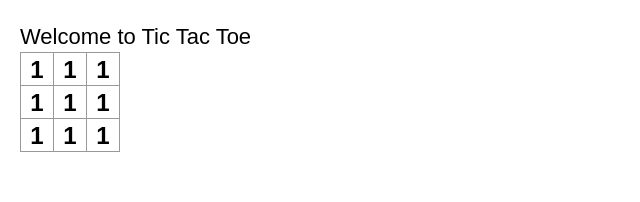
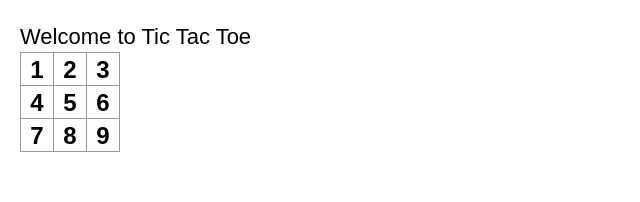
Before and after one commit to trevornei/react-TicTacToe, a React (Vite) app in the folder ticTacToe/: page / in a window 1280 px wide. Shown: the top 202 px of the page, without its empty margins (0-640 px from the left). Built offline with nearby package versions, Linux system fonts and the light colour scheme.

Commit message:
passed the prop {value} down to each child component of Square.

```diff
--- a/ticTacToe/src/components/Board.jsx
+++ b/ticTacToe/src/components/Board.jsx
@@ -8,24 +8,27 @@
 // Create a new component called Square
 // Refactor each row to have 3 square components.
 
+// Now that the board has 3 rows of 3 squares let's work on state.
+// Pass { value } prop to each square.
+
 export default function board() {
     return (
         <>
             <div className="mt-4 mb-12 p-4 rounded-sm bg-gradient-to-bl from-violet-800 to-cyan-500">
                 <div className="board-row">
-                        <Square/>
-                        <Square/>
-                        <Square/>
+                        <Square value={1}/>
+                        <Square value={2}/>
+                        <Square value={3}/>
                 </div>
                 <div className="board-row">
-                    <Square/>
-                    <Square/>
-                    <Square/>
+                    <Square value={4}/>
+                    <Square value={5}/>
+                    <Square value={6}/>
                 </div>
                 <div className="board-row">
-                    <Square/>
-                    <Square/>
-                    <Square/>
+                    <Square value={7}/>
+                    <Square value={8}/>
+                    <Square value={9}/>
                 </div>
             </div>
         </>
--- a/ticTacToe/src/components/Square.jsx
+++ b/ticTacToe/src/components/Square.jsx
@@ -1,9 +1,12 @@
 import React from "react";
 
-export default function Square () {
+// Now pass down { value } as a prop.
+// Then pass value into the div by escaping into JSX
+
+export default function Square ({ value }) {
     return (
         <>
-            <div className="square">1</div>
+            <div className="square">{value}</div>
         </>
     )
 }
```
